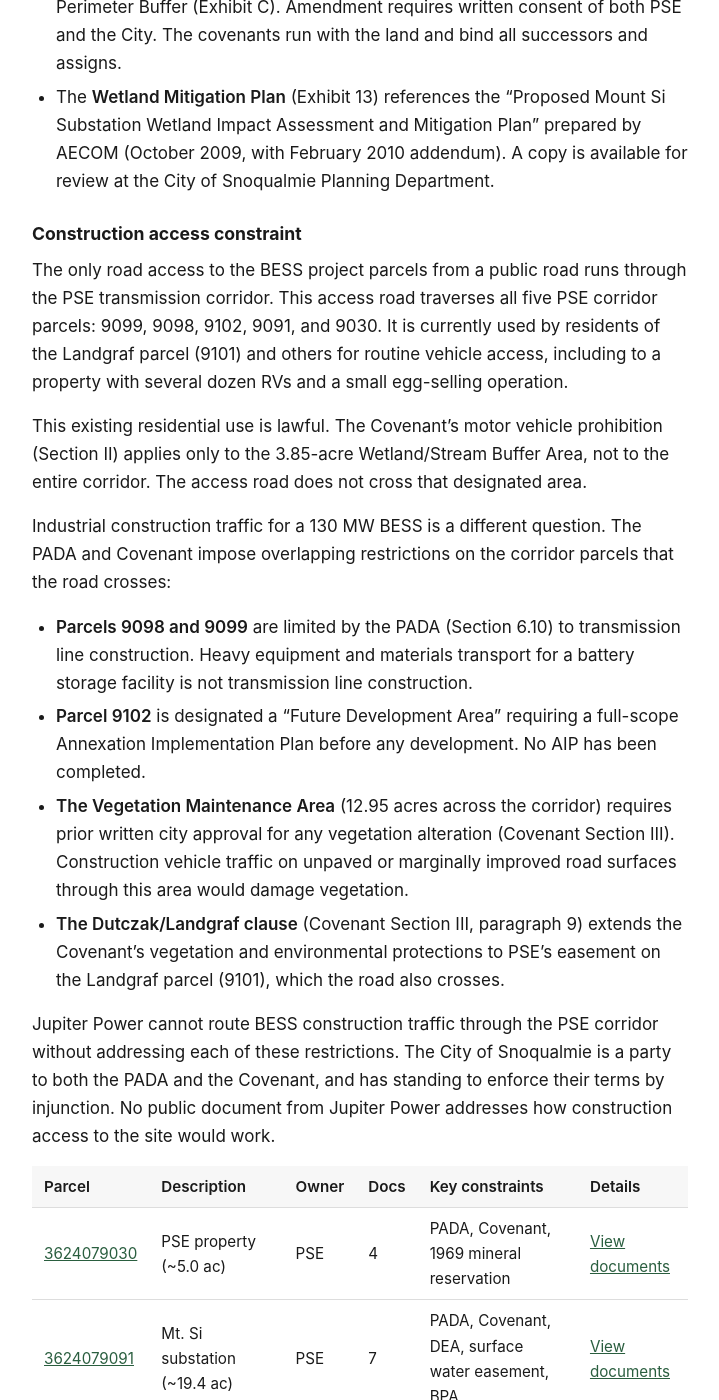
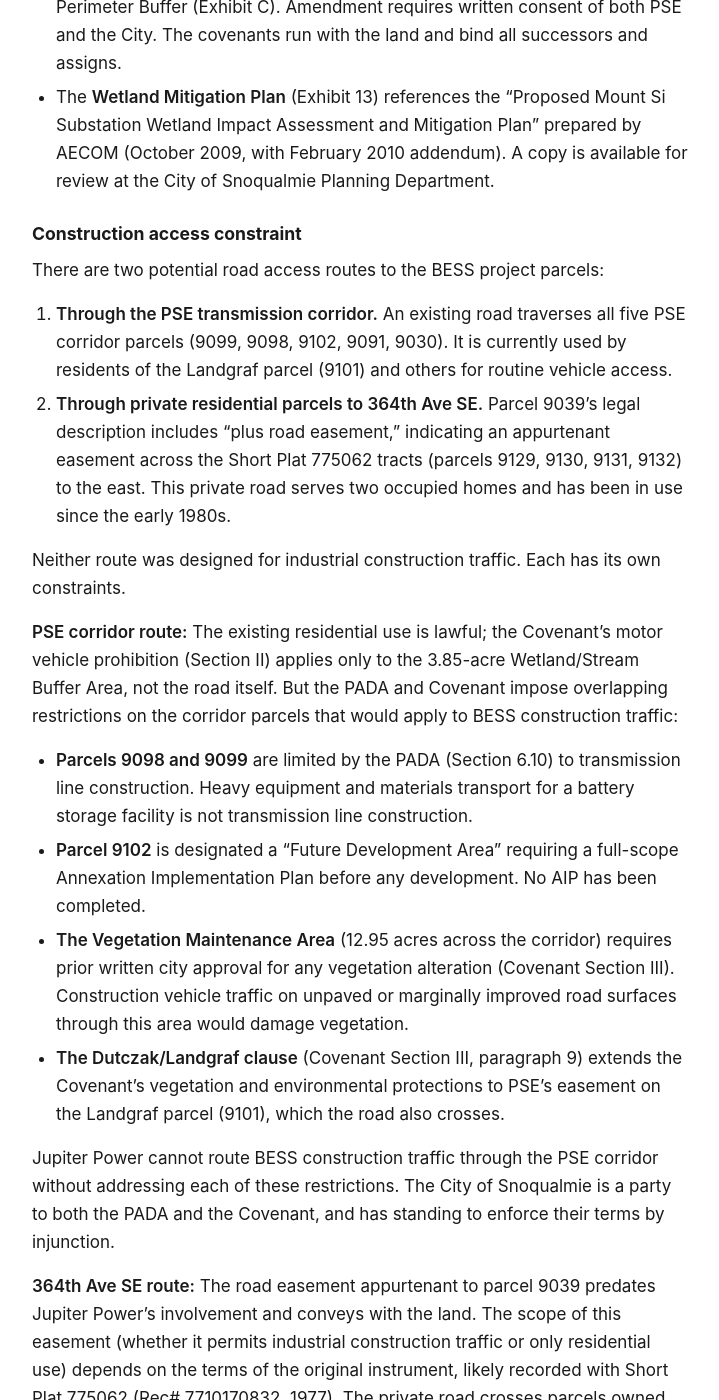
Before and after one commit to calef/cascadia-ridge-bess, a Jekyll site: the page built from _pages/recorded-documents.md, in a window 1280 px wide and 1400 px high, scrolled down 4850 px. Shown: the whole window, without its empty margins (280-999 px from the left). Built offline with Jekyll 4.4.1, drawn with Linux system fonts in a browser that asks for light colours; some of the changed text lies outside the part shown.

Commit message:
Deploy site 2026-03-28-085542

```diff
--- a/_pages/recorded-documents.md
+++ b/_pages/recorded-documents.md
@@ -65,18 +65,25 @@ The Pre-Annexation Development Agreement (PADA, Rec# 20110202001508) is the foun
 
 ### Construction access constraint {#access-road}
 
-The only road access to the BESS project parcels from a public road runs through the PSE transmission corridor. This access road traverses all five PSE corridor parcels: 9099, 9098, 9102, 9091, and 9030. It is currently used by residents of the Landgraf parcel (9101) and others for routine vehicle access, including to a property with several dozen RVs and a small egg-selling operation.
+There are two potential road access routes to the BESS project parcels:
 
-This existing residential use is lawful. The Covenant's motor vehicle prohibition (Section II) applies only to the 3.85-acre Wetland/Stream Buffer Area, not to the entire corridor. The access road does not cross that designated area.
+1. **Through the PSE transmission corridor.** An existing road traverses all five PSE corridor parcels (9099, 9098, 9102, 9091, 9030). It is currently used by residents of the Landgraf parcel (9101) and others for routine vehicle access.
+2. **Through private residential parcels to 364th Ave SE.** Parcel 9039's legal description includes "plus road easement," indicating an appurtenant easement across the Short Plat 775062 tracts (parcels 9129, 9130, 9131, 9132) to the east. This private road serves two occupied homes and has been in use since the early 1980s.
 
-Industrial construction traffic for a 130 MW BESS is a different question. The PADA and Covenant impose overlapping restrictions on the corridor parcels that the road crosses:
+Neither route was designed for industrial construction traffic. Each has its own constraints.
+
+**PSE corridor route:** The existing residential use is lawful; the Covenant's motor vehicle prohibition (Section II) applies only to the 3.85-acre Wetland/Stream Buffer Area, not the road itself. But the PADA and Covenant impose overlapping restrictions on the corridor parcels that would apply to BESS construction traffic:
 
 - **Parcels 9098 and 9099** are limited by the PADA (Section 6.10) to transmission line construction. Heavy equipment and materials transport for a battery storage facility is not transmission line construction.
 - **Parcel 9102** is designated a "Future Development Area" requiring a full-scope Annexation Implementation Plan before any development. No AIP has been completed.
 - **The Vegetation Maintenance Area** (12.95 acres across the corridor) requires prior written city approval for any vegetation alteration (Covenant Section III). Construction vehicle traffic on unpaved or marginally improved road surfaces through this area would damage vegetation.
 - **The Dutczak/Landgraf clause** (Covenant Section III, paragraph 9) extends the Covenant's vegetation and environmental protections to PSE's easement on the Landgraf parcel (9101), which the road also crosses.
 
-Jupiter Power cannot route BESS construction traffic through the PSE corridor without addressing each of these restrictions. The City of Snoqualmie is a party to both the PADA and the Covenant, and has standing to enforce their terms by injunction. No public document from Jupiter Power addresses how construction access to the site would work.
+Jupiter Power cannot route BESS construction traffic through the PSE corridor without addressing each of these restrictions. The City of Snoqualmie is a party to both the PADA and the Covenant, and has standing to enforce their terms by injunction.
+
+**364th Ave SE route:** The road easement appurtenant to parcel 9039 predates Jupiter Power's involvement and conveys with the land. The scope of this easement (whether it permits industrial construction traffic or only residential use) depends on the terms of the original instrument, likely recorded with Short Plat 775062 (Rec# 7710170832, 1977). The private road crosses parcels owned by individual homeowners who are not parties to the BESS project.
+
+No public document from Jupiter Power addresses how construction access to the site would work.
 
 | Parcel | Description | Owner | Docs | Key constraints | Details |
 |---|---|---|---|---|---|
```
Also changed, not shown: _pages/site-and-environment.md (+1 -1 lines).
